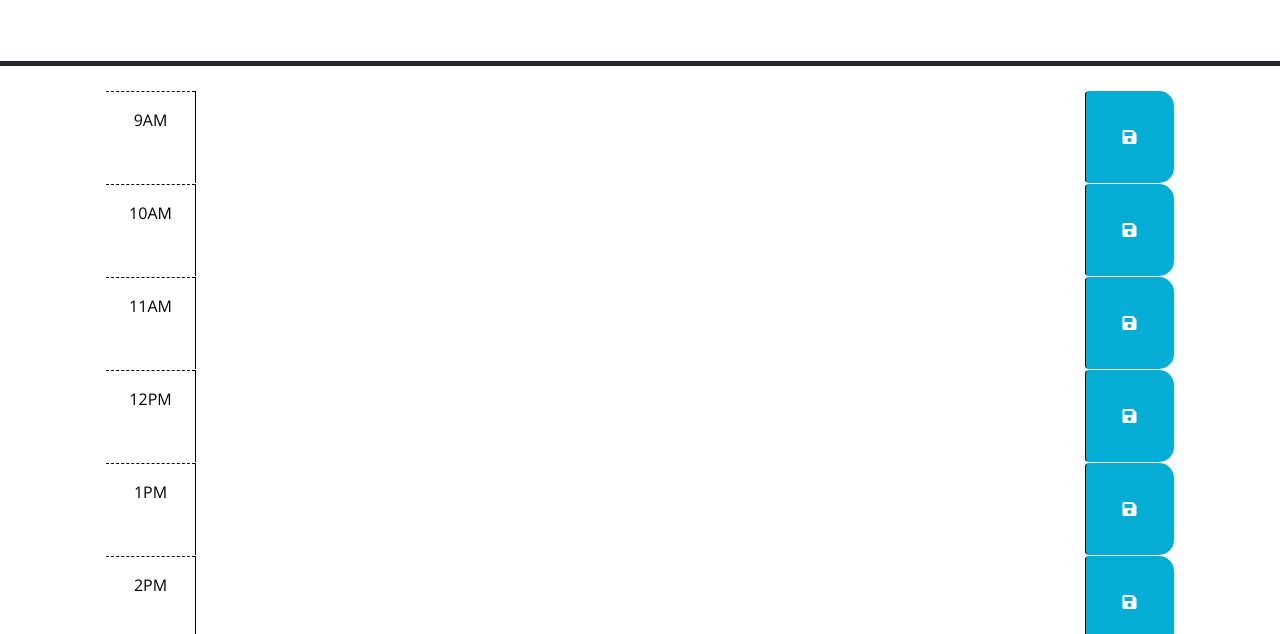
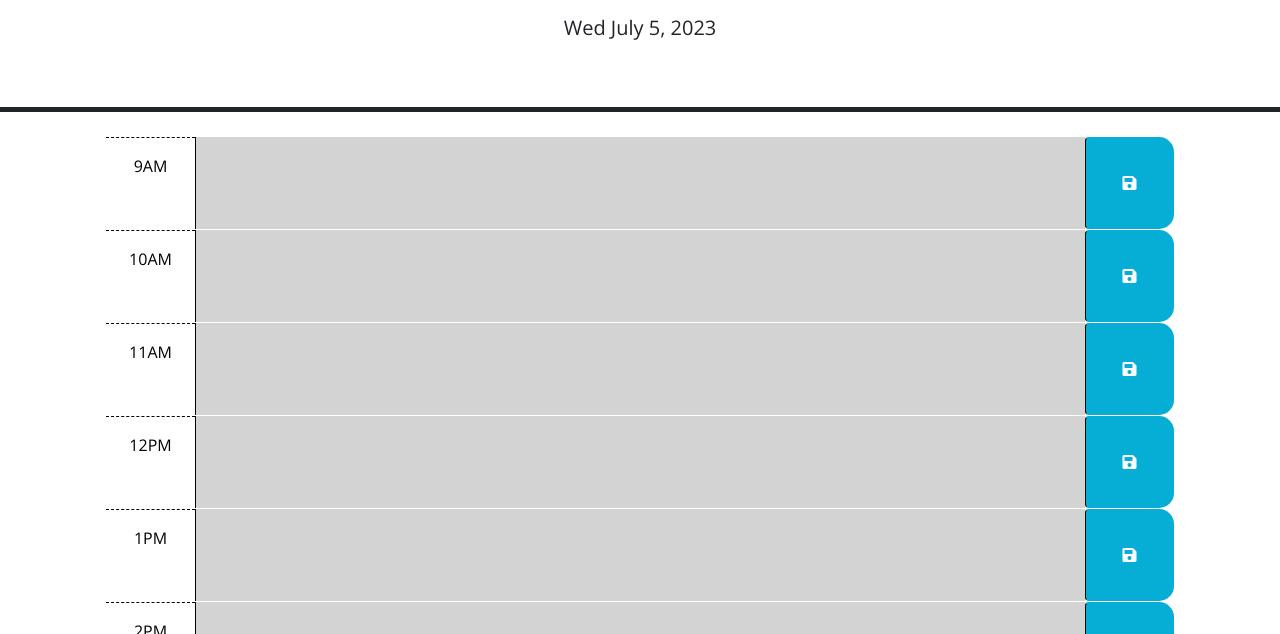
Before and after one commit to SKhai77/3rd-api-workday-scheduler, a plain HTML site: page index.html in a window 1280 px wide. Shown: the part 166-800 px from the top of the page. Drawn offline with nearby package versions, Linux system fonts and the light colour scheme.

Commit message:
set up the functionality to color code hour blocks, based on their id and the current hour

```diff
--- a/assets/script/script.js
+++ b/assets/script/script.js
@@ -1,23 +1,21 @@
-// Wrap all code that interacts with the DOM in a call to jQuery to ensure that
-// the code isn't run until the browser has finished rendering all the elements
-// in the html.
+var dayLabel = $("#currentDay")
+
 $(function () {
-  // TODO: Add a listener for click events on the save button. This code should
-  // use the id in the containing time-block as a key to save the user input in
-  // local storage. HINT: What does `this` reference in the click listener
-  // function? How can DOM traversal be used to get the "hour-x" id of the
-  // time-block containing the button that was clicked? How might the id be
-  // useful when saving the description in local storage?
-  //
-  // TODO: Add code to apply the past, present, or future class to each time
-  // block by comparing the id to the current hour. HINTS: How can the id
-  // attribute of each time-block be used to conditionally add or remove the
-  // past, present, and future classes? How can Day.js be used to get the
-  // current hour in 24-hour time?
-  //
-  // TODO: Add code to get any user input that was saved in localStorage and set
-  // the values of the corresponding textarea elements. HINT: How can the id
-  // attribute of each time-block be used to do this?
-  //
-  // TODO: Add code to display the current date in the header of the page.
+  dayLabel.text(dayjs().format('ddd MMMM D, YYYY'))
+
+  var currentHour = dayjs().hour()
+  var timeBlock = $(".time-block")
+  timeBlock.each(function () {
+    var idValue = $(this).attr("id")
+    if (idValue < currentHour) {
+      $(this).children(".description").attr("class", "col-8 col-md-10 description past")
+    } else if (idValue > currentHour) {
+      $(this).children(".description").attr("class", "col-8 col-md-10 description future")
+    } else {
+      $(this).children(".description").attr("class", "col-8 col-md-10 description present")
+    }
+  })
+
+
+
 });
--- a/index.html
+++ b/index.html
@@ -71,14 +71,14 @@
           <i class="fas fa-save" aria-hidden="true"></i>
         </button>
       </div>
-      <div id="14" class="row time-block">
+      <div id="15" class="row time-block">
         <div class="col-2 col-md-1 hour text-center py-3">3PM</div>
         <textarea class="col-8 col-md-10 description" rows="3"> </textarea>
         <button class="btn saveBtn col-2 col-md-1" aria-label="save">
           <i class="fas fa-save" aria-hidden="true"></i>
         </button>
       </div>
-      <div id="15" class="row time-block">
+      <div id="16" class="row time-block">
         <div class="col-2 col-md-1 hour text-center py-3">4PM</div>
         <textarea class="col-8 col-md-10 description" rows="3"> </textarea>
         <button class="btn saveBtn col-2 col-md-1" aria-label="save">
```
